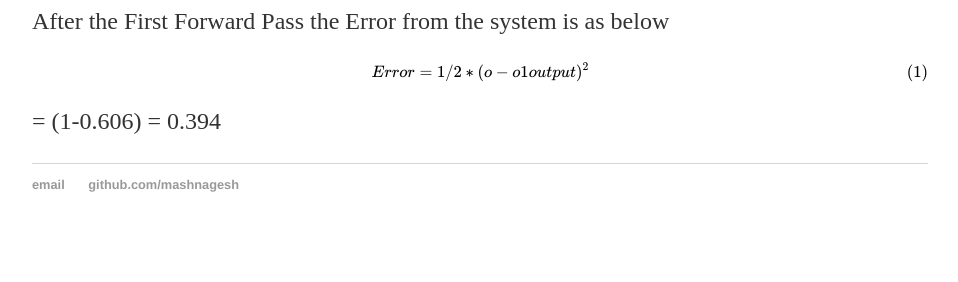
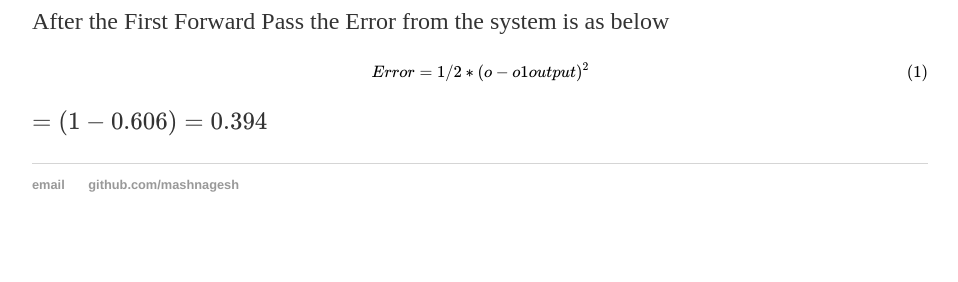
Before and after one commit to MashNagesh/mashnagesh.github.io, a Jekyll site: the page built from _posts/2018-05-01-Simple-Neural-Network.md, in a window 1280 px wide. Shown: the part 2058-2340 px from the top of the page, without its empty margins (160-1118 px from the left). Built offline with Jekyll 4.4.1, drawn with Linux system fonts in a browser that asks for light colours; formulas are drawn with MathJax 3.

```diff
--- a/_posts/2018-05-01-Simple-Neural-Network.md
+++ b/_posts/2018-05-01-Simple-Neural-Network.md
@@ -43,4 +43,4 @@ After the First Forward Pass the Error from the system is as below
 
 $$Error = 1/2 *(o - o1output)^2$$
 
-= (1-0.606) = 0.394
+$= (1-0.606) = 0.394$
```
